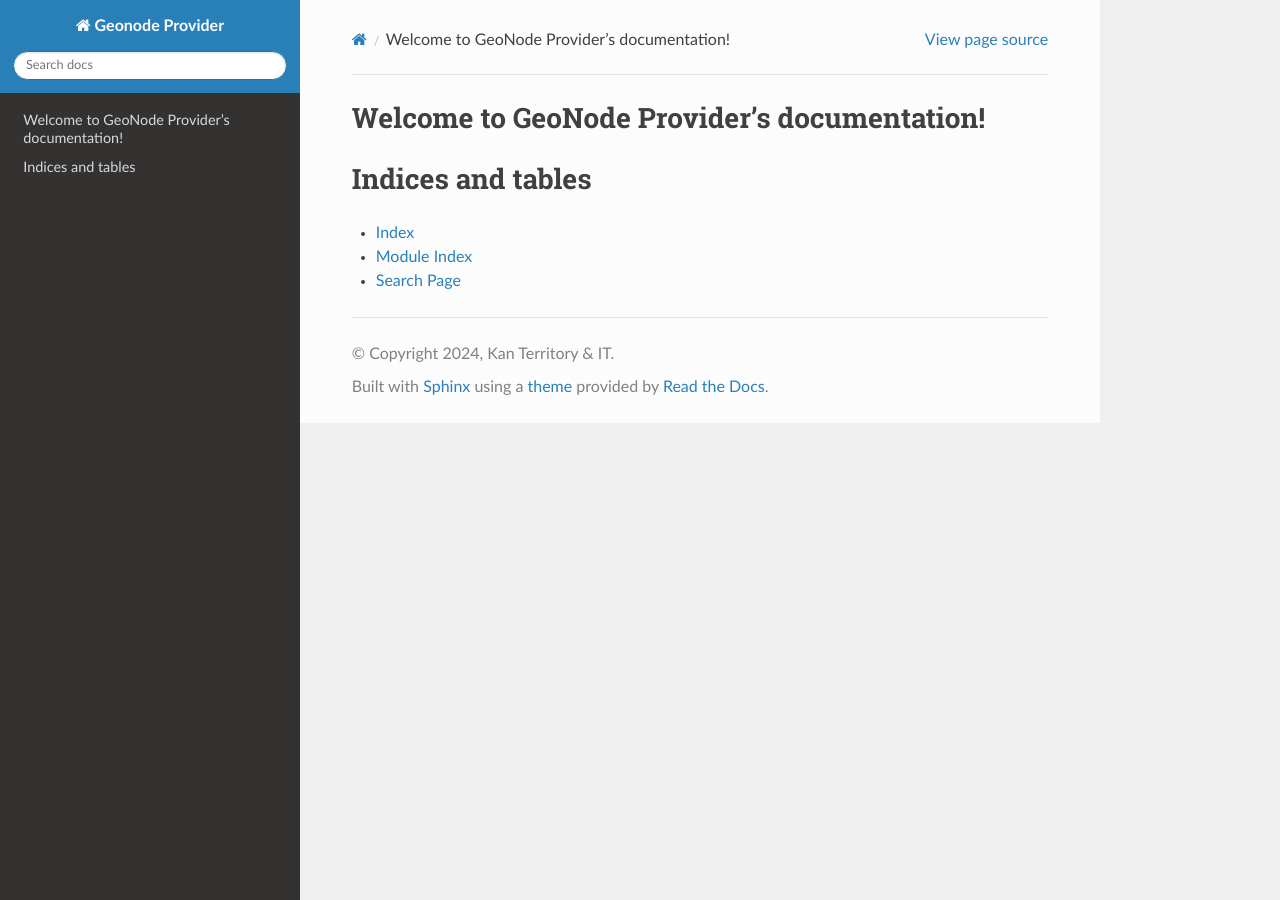
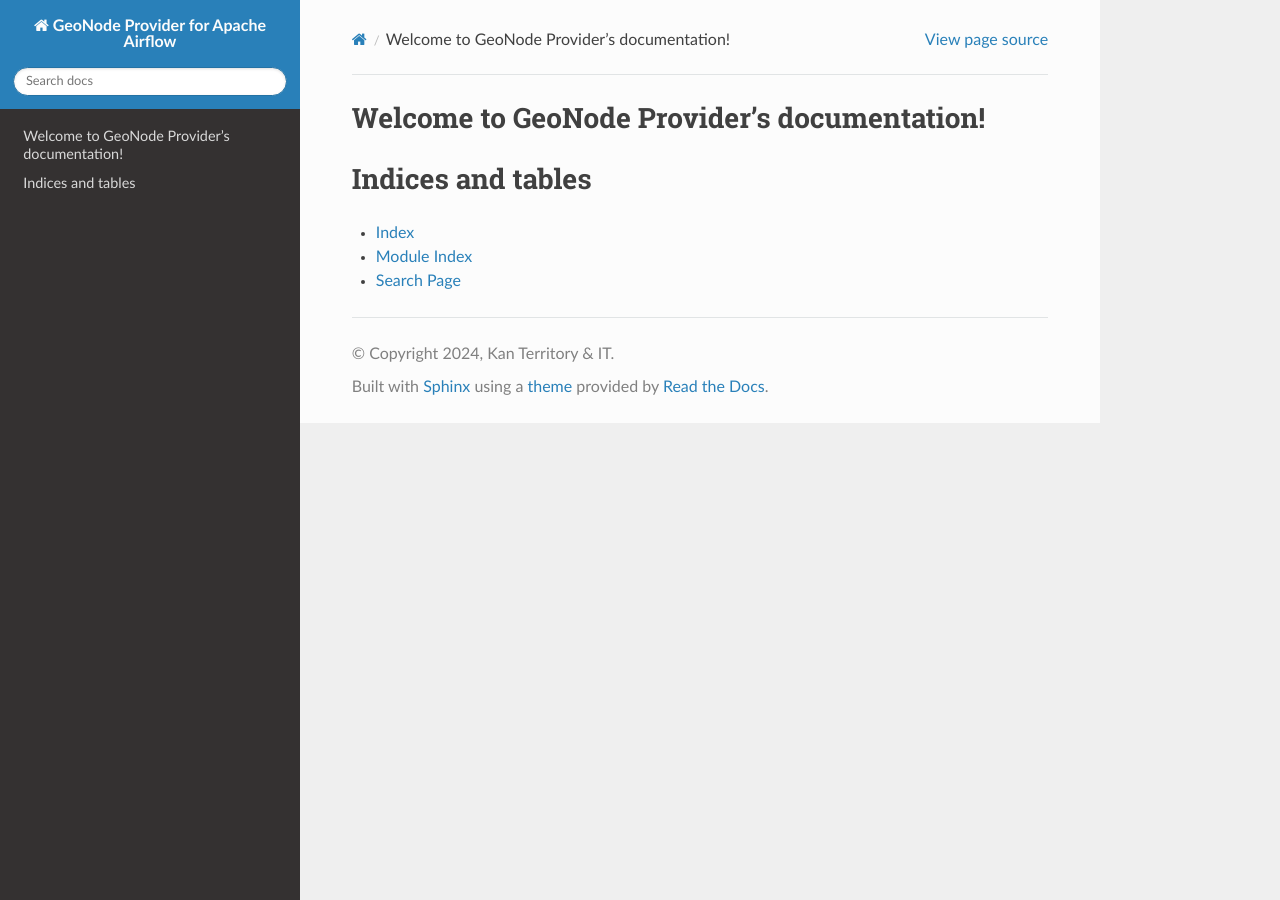
Before and after one commit to Kan-T-IT/geonode-provider, a Sphinx documentation site: the page built from docs/index.rst, in a window 1280 px wide. Built offline with Sphinx 7.4.7 and the Read the Docs theme 2.0.0, drawn with Linux system fonts in a browser that asks for light colours; pages that are not in the unit, such as notebooks, are missing from menus.

Commit message:
Update docs/conf.py

```diff
--- a/docs/conf.py
+++ b/docs/conf.py
@@ -11,10 +11,10 @@
 sys.path.insert(0, os.path.abspath('..'))
 
 
-project = 'Geonode Provider'
+project = 'GeoNode Provider for Apache Airflow'
 copyright = '2024, Kan Territory & IT'
 author = 'Kan Territory & IT'
-release = '0.1'
+release = '1.1.0'
 
 # -- General configuration ---------------------------------------------------
 # https://www.sphinx-doc.org/en/master/usage/configuration.html#general-configuration
```
